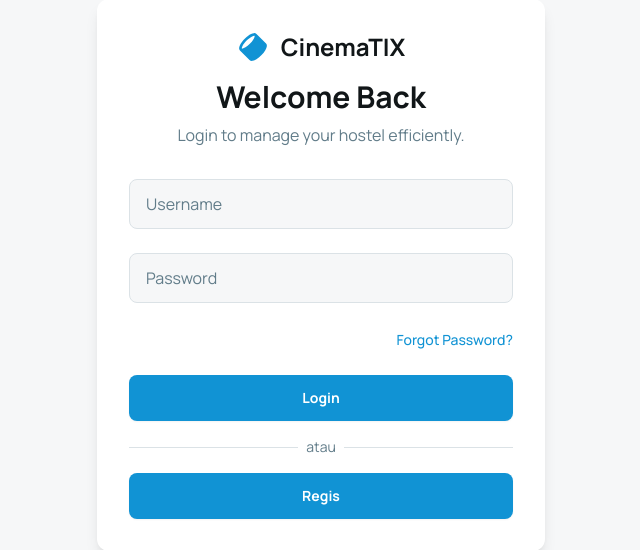
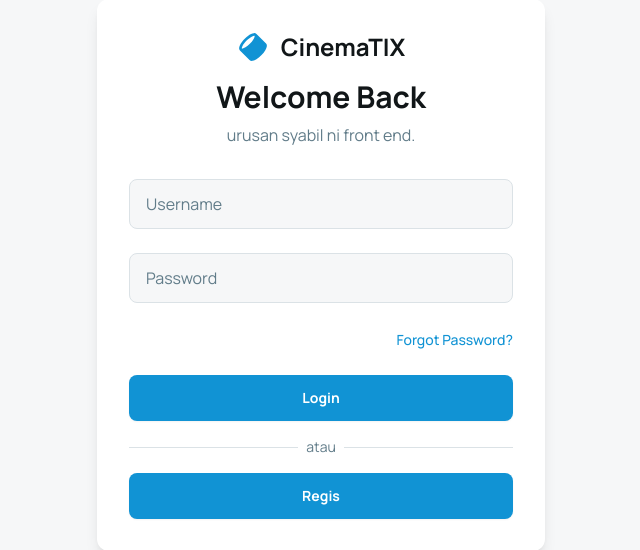
Before and after one commit to bowlehhh/CinemaTixProject, a PHP site: page /register.php in a window 1280 px wide. Shown: the part 125-675 px from the top of the page, without its empty margins (319-959 px from the left). Run offline with PHP 8.4, Linux system fonts and the light colour scheme; some libraries are stand-ins or nearby versions.

Commit message:
menambahkan tulisan

```diff
--- a/view/register.php
+++ b/view/register.php
@@ -52,7 +52,7 @@
 <h1 class="text-2xl font-bold text-text-light dark:text-text-dark">CinemaTIX</h1>
 </div>
 <h2 class="text-3xl font-bold text-text-light dark:text-text-dark">Welcome Back</h2>
-<p class="mt-2 text-muted-light dark:text-muted-dark">Login to manage your hostel efficiently.</p>
+<p class="mt-2 text-muted-light dark:text-muted-dark">urusan syabil ni front end.</p>
 </div>
 <form class="space-y-6">
 <div>
```
